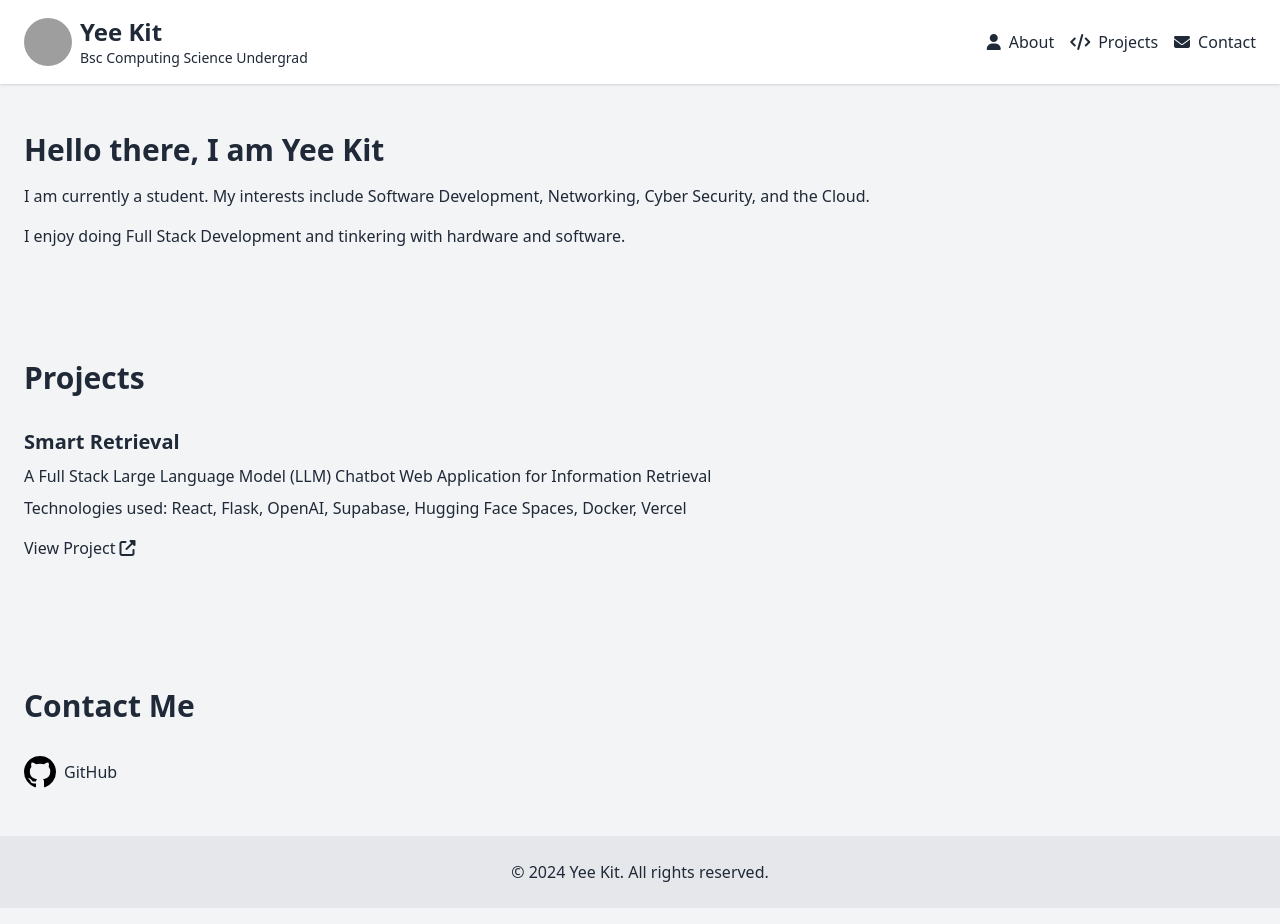
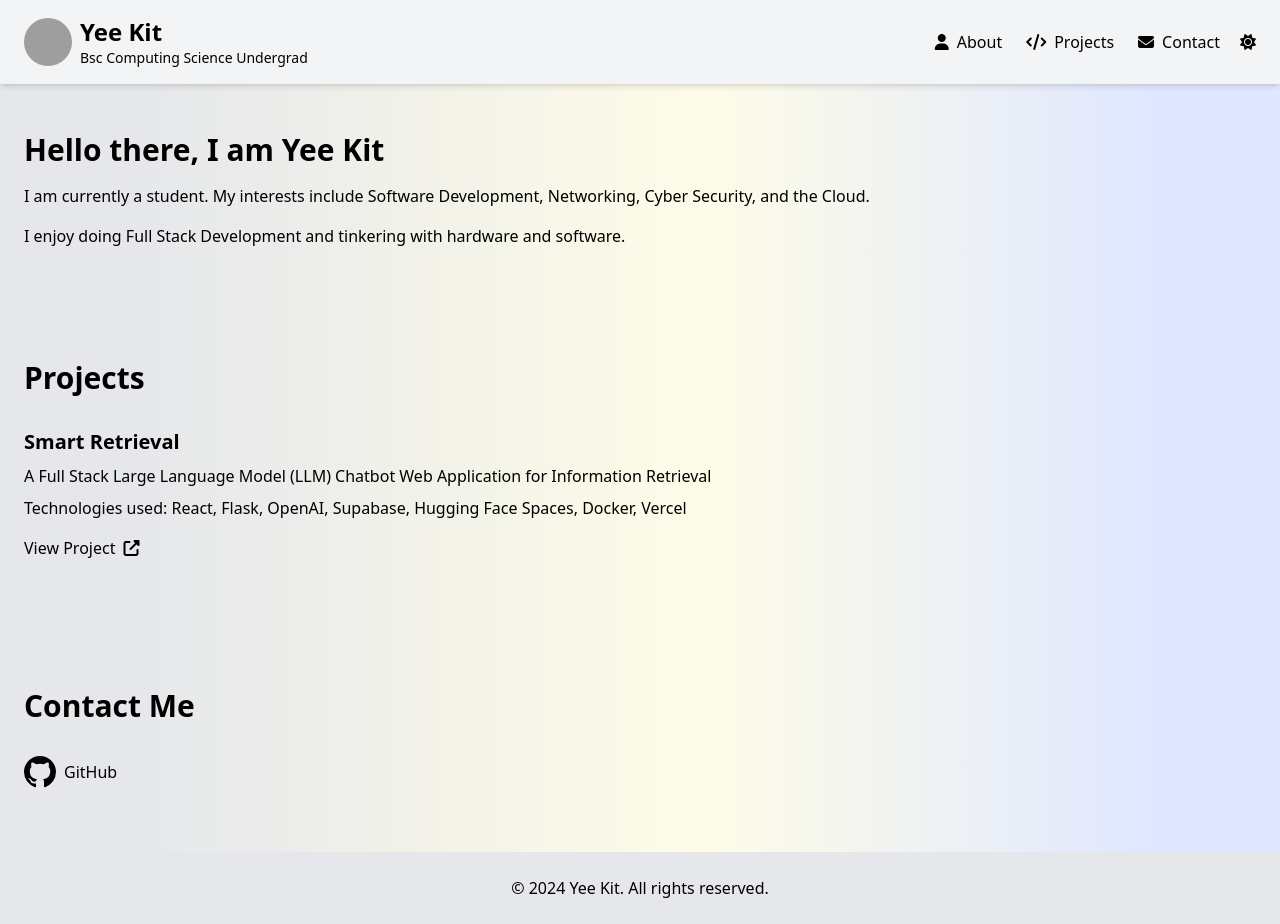
Before and after one commit to xKhronoz/xKhronoz.github.io, a plain HTML site: page docs/index.html in a window 1280 px wide. Drawn offline with Linux system fonts and the light colour scheme; grey boxes are pictures that could not be loaded.

Commit message:
Updated index.html

```diff
--- a/docs/index.html
+++ b/docs/index.html
@@ -1,18 +1,26 @@
 <!DOCTYPE html>
+
 <html lang="en">
   <head>
     <meta charset="UTF-8" />
     <meta name="viewport" content="width=device-width, initial-scale=1.0" />
+    <title>Yee Kit - Portfolio</title>
     <meta name="description" content="Yee Kit's Portfolio" />
-    <title>Yee Kit - Portfolio</title>
+    <link
+      rel="shortcut icon"
+      type="image/x-icon"
+      href="https://gravatar.com/avatar/552a308b91f232f5e19d9dcebcd2e0efc0203bf4d32dc664a0178f0b0a19b9de"
+    />
     <link rel="stylesheet" href="./css/styles.css" />
     <script
       src="https://kit.fontawesome.com/f52efa84cf.js"
       crossorigin="anonymous"
     ></script>
   </head>
-  <body class="bg-gray-100 text-gray-800">
-    <header class="bg-white shadow">
+  <body
+    class="items-center bg-gradient-to-r from-gray-200 from-10% via-yellow-50 via-55% to-indigo-100 to-90% dark:from-gray-900 dark:from-10% dark:via-indigo-950 dark:via-55% dark:to-emerald-950 dark:to-90%"
+  >
+    <header class="bg-gray-100 shadow-md">
       <div
         class="container mx-auto py-4 px-6 flex items-center justify-between"
       >
@@ -30,27 +38,37 @@
         </div>
         <nav>
           <ul class="flex space-x-4">
-            <li>
-              <a href="#about" class="flex items-center"
-                ><i class="fas fa-user mr-2"></i> About</a
+            <li
+              class="flex items-center hover:bg-blue-200 transition-shadow duration-75 rounded-lg p-1"
+            >
+              <a href="#about" class="hover:underline"
+                ><i class="fas fa-user mr-2"></i>About</a
               >
             </li>
-            <li>
-              <a href="#projects" class="flex items-center"
-                ><i class="fas fa-code mr-2"></i> Projects</a
+            <li
+              class="flex items-center hover:bg-blue-200 transition-shadow duration-75 rounded-lg p-1"
+            >
+              <a href="#projects" class="hover:underline"
+                ><i class="fas fa-code mr-2"></i>Projects</a
               >
             </li>
-            <li>
-              <a href="#contact" class="flex items-center"
-                ><i class="fas fa-envelope mr-2"></i> Contact</a
+            <li
+              class="flex items-center hover:bg-blue-200 transition-shadow duration-75 rounded-lg p-1"
+            >
+              <a href="#contact" class="hover:underline"
+                ><i class="fas fa-envelope mr-2"></i>Contact</a
               >
+            </li>
+            <!-- Theme Toggle Button -->
+            <li class="flex items-center hover:scale-110 duration-150">
+              <button id="theme-toggle" class="focus:outline-none"></button>
             </li>
           </ul>
         </nav>
       </div>
     </header>
 
-    <section id="about" class="py-12">
+    <section id="about" class="py-12 dark:text-white">
       <div class="container mx-auto px-6">
         <h2 class="text-3xl font-semibold mb-4">Hello there, I am Yee Kit</h2>
         <p class="mb-4">
@@ -64,7 +82,7 @@
       </div>
     </section>
 
-    <section id="projects" class="py-12">
+    <section id="projects" class="py-12 dark:text-white">
       <div class="container mx-auto px-6">
         <h2 class="text-3xl font-semibold mb-8">Projects</h2>
         <div class="project mb-8">
@@ -81,9 +99,9 @@
             <a
               href="https://smart-retrieval-demo.vercel.app/"
               target="_blank"
-              class="flex items-center"
+              class="flex items-center hover:underline"
             >
-              View Project <i class="fas fa-external-link-alt ml-1"></i>
+              View Project <i class="fas fa-external-link-alt ml-2"></i>
             </a>
           </div>
         </div>
@@ -91,13 +109,13 @@
       </div>
     </section>
 
-    <section id="contact" class="py-12">
+    <section id="contact" class="py-12 dark:text-white">
       <div class="container mx-auto px-6">
         <h2 class="text-3xl font-semibold mb-8">Contact Me</h2>
         <a
           href="https://github.com/xkhronoz"
           target="_blank"
-          class="flex items-center"
+          class="flex items-center hover:underline mb-4"
         >
           <svg
             height="32"
@@ -106,7 +124,7 @@
             version="1.1"
             width="32"
             data-view-component="true"
-            class="octicon octicon-mark-github mr-2"
+            class="dark:fill-white mr-2"
           >
             <path
               d="M8 0c4.42 0 8 3.58 8 8a8.013 8.013 0 0 1-5.45 7.59c-.4.08-.55-.17-.55-.38 0-.27.01-1.13.01-2.2 0-.75-.25-1.23-.54-1.48 1.78-.2 3.65-.88 3.65-3.95 0-.88-.31-1.59-.82-2.15.08-.2.36-1.02-.08-2.12 0 0-.67-.22-2.2.82-.64-.18-1.32-.27-2-.27-.68 0-1.36.09-2 .27-1.53-1.03-2.2-.82-2.2-.82-.44 1.1-.16 1.92-.08 2.12-.51.56-.82 1.28-.82 2.15 0 3.06 1.86 3.75 3.64 3.95-.23.2-.44.55-.51 1.07-.46.21-1.61.55-2.33-.66-.15-.24-.6-.83-1.23-.82-.67.01-.27.38.01.53.34.19.73.9.82 1.13.16.45.68 1.31 2.69.94 0 .67.01 1.3.01 1.49 0 .21-.15.45-.55.38A7.995 7.995 0 0 1 0 8c0-4.42 3.58-8 8-8Z"
@@ -118,9 +136,46 @@
     </section>
 
     <footer class="bg-gray-200 py-6">
-      <div class="container mx-auto px-6">
-        <p class="text-center">&copy; 2024 Yee Kit. All rights reserved.</p>
+      <div
+        class="px-6 flex items-center justify-center"
+      >
+        <div class="px-6 flex-auto">
+          <p class="text-center">&copy; 2024 Yee Kit. All rights reserved.</p>
+        </div>
       </div>
     </footer>
   </body>
+
+  <script>
+    // Check local storage for theme preference and apply it
+    document.addEventListener("DOMContentLoaded", function () {
+      const currentTheme =
+        localStorage.getItem("theme") ||
+        (window.matchMedia("(prefers-color-scheme: dark)").matches
+          ? "dark"
+          : "light");
+      document.documentElement.classList.add(currentTheme);
+      document.getElementById("theme-toggle").innerHTML = `${
+        currentTheme === "dark"
+          ? '<i class="fas fa-moon"></i>'
+          : '<i class="fas fa-sun"></i>'
+      }`;
+
+      // Toggle theme when button is clicked
+      document
+        .getElementById("theme-toggle")
+        .addEventListener("click", function () {
+          const newTheme = document.documentElement.classList.contains("dark")
+            ? "light"
+            : "dark";
+          document.documentElement.classList.toggle("dark");
+          localStorage.setItem("theme", newTheme);
+          this.innerHTML = `${
+            newTheme === "dark"
+              ? '<i class="fas fa-moon"></i>'
+              : '<i class="fas fa-sun"></i>'
+          }`;
+        });
+    });
+  </script>
 </html>
--- a/input.css
+++ b/input.css
@@ -5,23 +5,3 @@
 @tailwind utilities;
 
 /* Custom styles */
-
-.theme-dark {
-  --bg-color: #1a202c;
-  --text-color: #cbd5e0;
-}
-
-.theme-light {
-  --bg-color: #f7fafc;
-  --text-color: #1a202c;
-}
-
-body.theme-dark {
-  background-color: var(--bg-color);
-  color: var(--text-color);
-}
-
-body.theme-light {
-  background-color: var(--bg-color);
-  color: var(--text-color);
-}
--- /dev/null
+++ b/tailwind.config.js
@@ -0,0 +1,9 @@
+/** @type {import('tailwindcss').Config} */
+module.exports = {
+  content: ["./docs/*.{html,js}"],
+  darkMode: ['selector'],
+  theme: {
+    extend: {},
+  },
+  plugins: [],
+}
```
Also changed, not shown: docs/css/styles.css, 1 other file.
